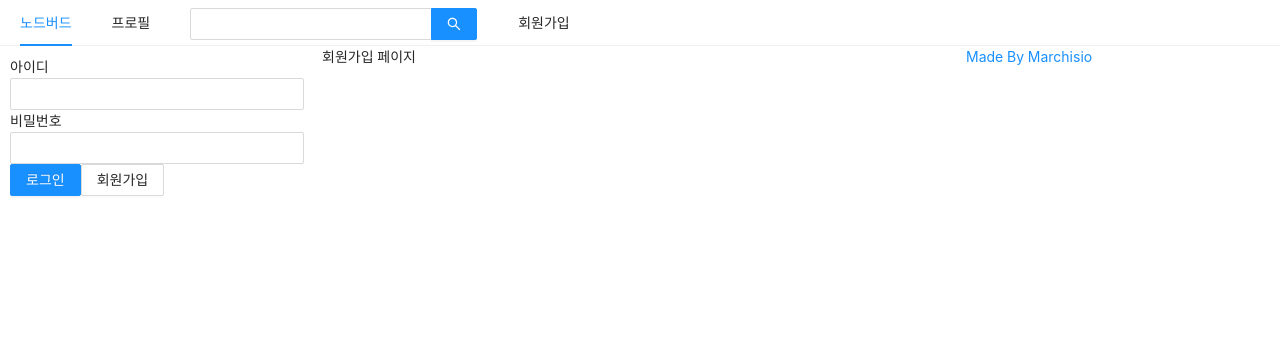
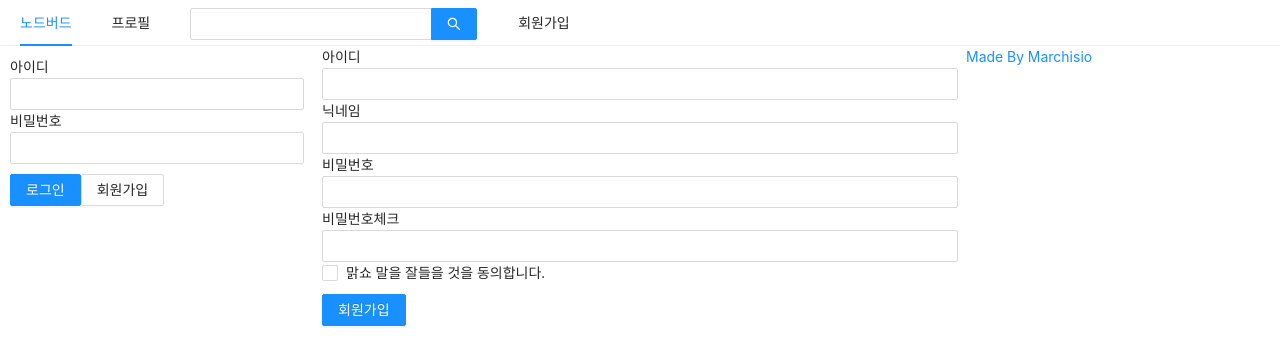
Before and after one commit to hiphoplsy/NodeBird, a Next.js app in the folder front/: page /signup in a window 1280 px wide. Shown: the top 364 px of the page. Built offline with nearby package versions, Linux system fonts and the light colour scheme.

Commit message:
Update: Chapter2

```diff
--- a/front/components/LoginForm.js
+++ b/front/components/LoginForm.js
@@ -1,10 +1,12 @@
-import React, { useState, useCallback } from 'react';
+import React, { useCallback } from 'react';
 import { Form, Input, Button } from 'antd';
 import Link from 'next/link';
 import styled from 'styled-components';
+import PropTypes from 'prop-types';
+import useInput from '../hooks/useInput';
 
 const ButtonWrapper = styled.div`
-  margin-top: 10;
+  margin-top: 10px;
 `;
 
 const FormWrapper = styled(Form)`
@@ -12,15 +14,9 @@
 `;
 
 const LoginForm  = ({ setIsLoggedIn }) => {
-  const [id, setId] = useState('');
-  const [password, setPassword] = useState('');
+  const [id, onChangeId] = useInput('');
+  const [password, onChangePassword] = useInput('');
 
-  const onChangeId= useCallback((e) => {
-    setId(e.target.value);
-  }, []);
-  const onChangePassword = useCallback((e) => {
-    setPassword(e.target.value);
-  }, []);
   const onSubmitForm = useCallback(() => {
     console.log(id, password);
     setIsLoggedIn(true);
@@ -52,4 +48,8 @@
   );
 };
 
+LoginForm.propTypes = {
+  setIsLoggedIn: PropTypes.func.isRequired,
+};
+
 export default LoginForm;
--- /dev/null
+++ b/front/hooks/useInput.js
@@ -0,0 +1,9 @@
+import {useState, useCallback} from 'react';
+
+export default ({ initialValue = null }) => {
+  const [value, setValue] = useState(initialValue);
+  const handler = useCallback((e) => {
+    setValue(e.target.value);
+  }, []);
+  return [value, handler];
+};
--- a/front/pages/signup.js
+++ b/front/pages/signup.js
@@ -1,16 +1,93 @@
-import React from 'react';
+import React, { useCallback, useState } from 'react';
 import Head from 'next/head';
+import { Form, Input, Checkbox, Button } from 'antd';
+import styled from 'styled-components';
+
 import AppLayout from '../components/AppLayout';
+import useInput from '../hooks/useInput';
+
+const ErrorMessage = styled.div`
+  color: red;
+`;
 
 const Signup = () => {
+  const [id, onChangeId] = useInput('');
+  const [nickname, onChangeNickname] = useInput('');
+  const [password, onChangePassword] = useInput('');
+
+  const [passwordCheck, setPasswordCheck] = useState('');
+  const [passwordError, setPasswordError] = useState(false);
+  const onChangePasswordCheck = useCallback((e) => {
+    setPasswordError(e.target.value !== password);
+    setPasswordCheck(e.target.value);
+  }, [password]);
+
+  const [term, setTerm] = useState('');
+  const [termError, setTermError] = useState(false);
+  const onChangeTerm = useCallback((e) => {
+    setTerm(e.target.checked);
+    setTermError(false);
+  }, []);
+
+  const onSubmit = useCallback(() => {
+    if (password !== passwordCheck) {
+      return setPasswordError(true);
+    }
+    if (!term) {
+      return setTermError(true);
+    }
+    console.log(id, nickname, password);
+  }, [password, passwordCheck, term]);
+
   return (
-    <>
+    <AppLayout>
       <Head>
         <title>회원가입 | NodeBird</title>
       </Head>
-      <AppLayout>회원가입 페이지</AppLayout>
-    </>
-  )
+      <Form onFinish={onSubmit}>
+        <div>
+          <label htmlFor="user-id">아이디</label>
+          <br />
+          <Input name="user-id" value={id} required onChange={onChangeId} />
+        </div>
+        <div>
+          <label htmlFor="user-nickname">닉네임</label>
+          <br />
+          <Input name="user-nickname" value={nickname} required onChange={onChangeNickname} />
+        </div>
+        <div>
+          <label htmlFor="user-password">비밀번호</label>
+          <br />
+          <Input
+          name="user-password"
+          value={password}
+          required
+          onChange={onChangePassword}
+          type="password"
+          />
+        </div>
+        <div>
+          <label htmlFor="user-passwordCheck">비밀번호체크</label>
+          <br />
+          <Input
+          name="user-passwordCheck"
+          value={passwordCheck}
+          required
+          onChange={onChangePasswordCheck}
+          type="password"
+          />
+          {passwordError && <ErrorMessage>비밀번호가 일치하지 않습니다.</ErrorMessage>}
+        </div>
+        <div>
+          <Checkbox name="user-term" checked={term} onChange={onChangeTerm}>맑쇼 말을 잘들을 것을 동의합니다.</Checkbox>
+          {termError && <ErrorMessage>약관에 동의하셔야 합니다.</ErrorMessage>}
+        </div>
+        <div style={{ marginTop: 10 }}>
+          <Button type="primary" htmlType="submit">회원가입</Button>
+        </div>
+      </Form>
+    </AppLayout>
+  );
 };
 
 export default Signup;
```
Also changed, not shown: front/components/FollowList.js (added, +33 -0 lines), front/components/NicknameEditForm.js (added, +15 -0 lines), front/pages/profile.js (+12 -1 lines).
